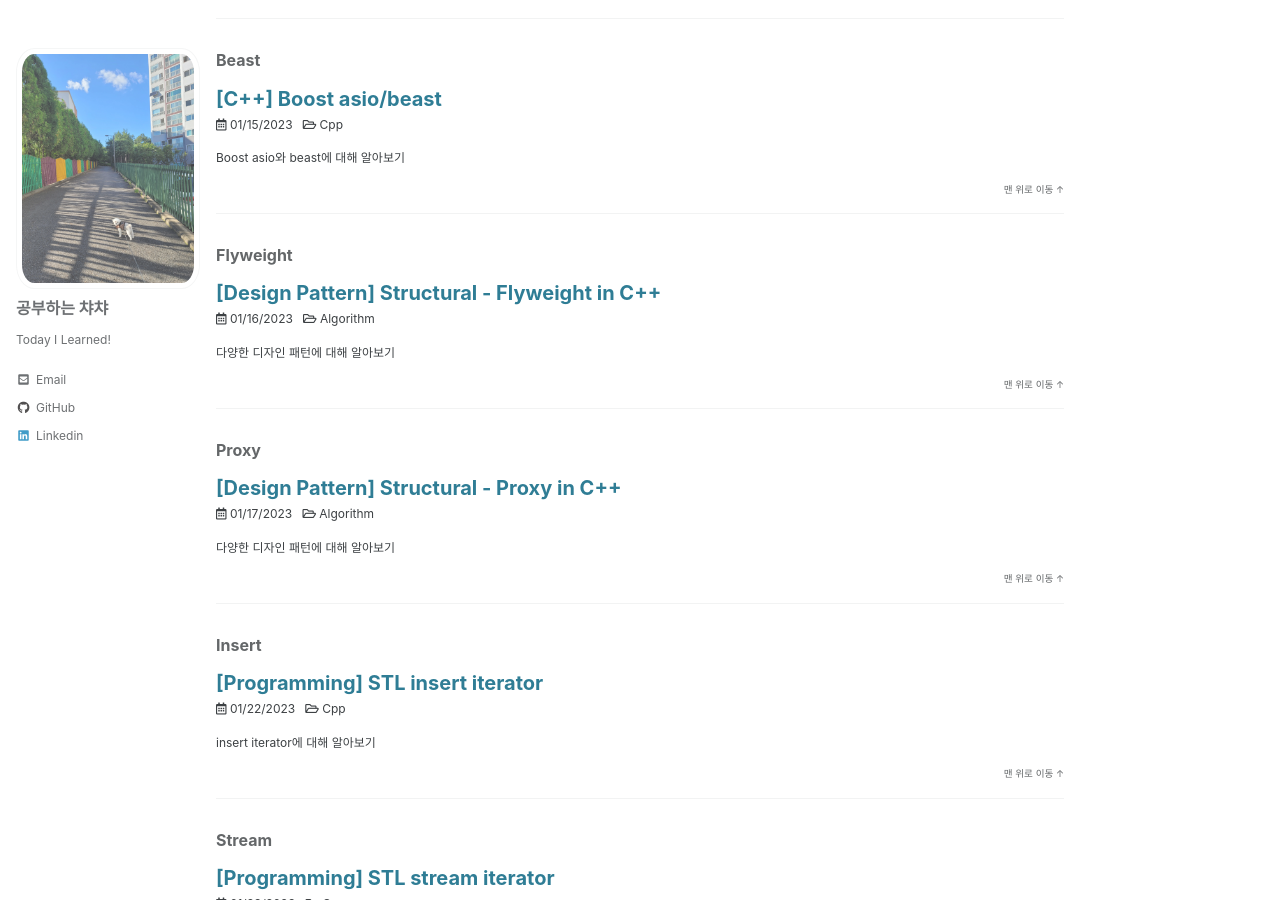
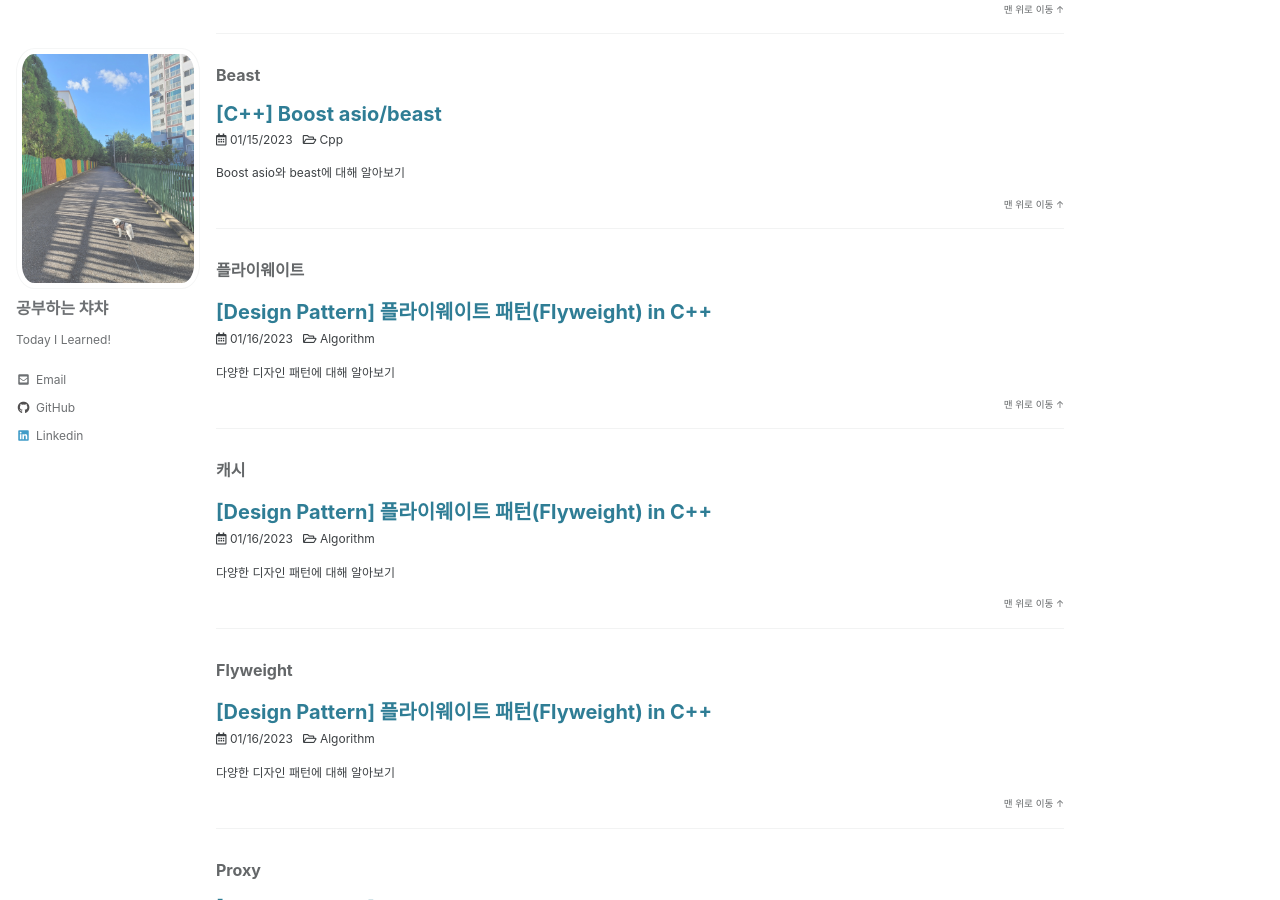
Before and after one commit to chachayelmo/chachayelmo.github.io, a Jekyll site: the page built from _pages/tag-archive.md, in a window 1280 px wide and 900 px high, scrolled down 65255 px. Built offline with Jekyll 4.4.1, drawn with Linux system fonts in a browser that asks for light colours; cached includes are drawn as plain includes; some of the changed text lies outside the part shown.

Commit message:
[POST] modify flyweight pattern

```diff
--- a/_posts/2023-01-16-designpattern-flyweight.md
+++ b/_posts/2023-01-16-designpattern-flyweight.md
@@ -1,21 +1,25 @@
 ---
 published: true
-title:  "[Design Pattern] Structural - Flyweight in C++"
+title:  "[Design Pattern] 플라이웨이트 패턴(Flyweight) in C++"
 excerpt: "다양한 디자인 패턴에 대해 알아보기"
 
 categories:
   - Algorithm
 tags:
-  - [DesignPattern, Flyweight, Structural, Pattern]
+  - [플라이웨이트, 캐시, DesignPattern, Flyweight, Structural, Pattern]
 
 toc: true
 toc_sticky: true
-
+author: chachayelmo
+sitemap:
+  changefreq : daily
+  priority : 1.0
+comment: true
 date: 2023-01-16
 last_modified_at: 2023-01-16
 ---
 
-## 1. Flyweight
+## 1. Flyweight known as Cache
 
 - 데이터의 일부를 캐싱을 통해 다른 유사한 객체와 공유하여 메모리 사용을 최소화하는 방법
 - 이 패턴은 구현, 변경, 테스트 및 재사용이 유연한 디자인을 구현하게 함
@@ -53,7 +57,7 @@ last_modified_at: 2023-01-16
 
 ![image](https://user-images.githubusercontent.com/23397039/212621113-c1887215-0e86-47ad-92b9-45852266b6b7.png){: .align-center}
 
-- *"고유한 상태"* 만 저장하는 객체를 Flyweight라고 부름
+- *"고유한 상태"* 만 저장하는 객체를 Flyweight(캐시)라고 부름
 
 ## 2. 구조
 
```
Also changed, not shown: other parts of _posts/2023-01-16-designpattern-flyweight.md (+3 -3 lines).
